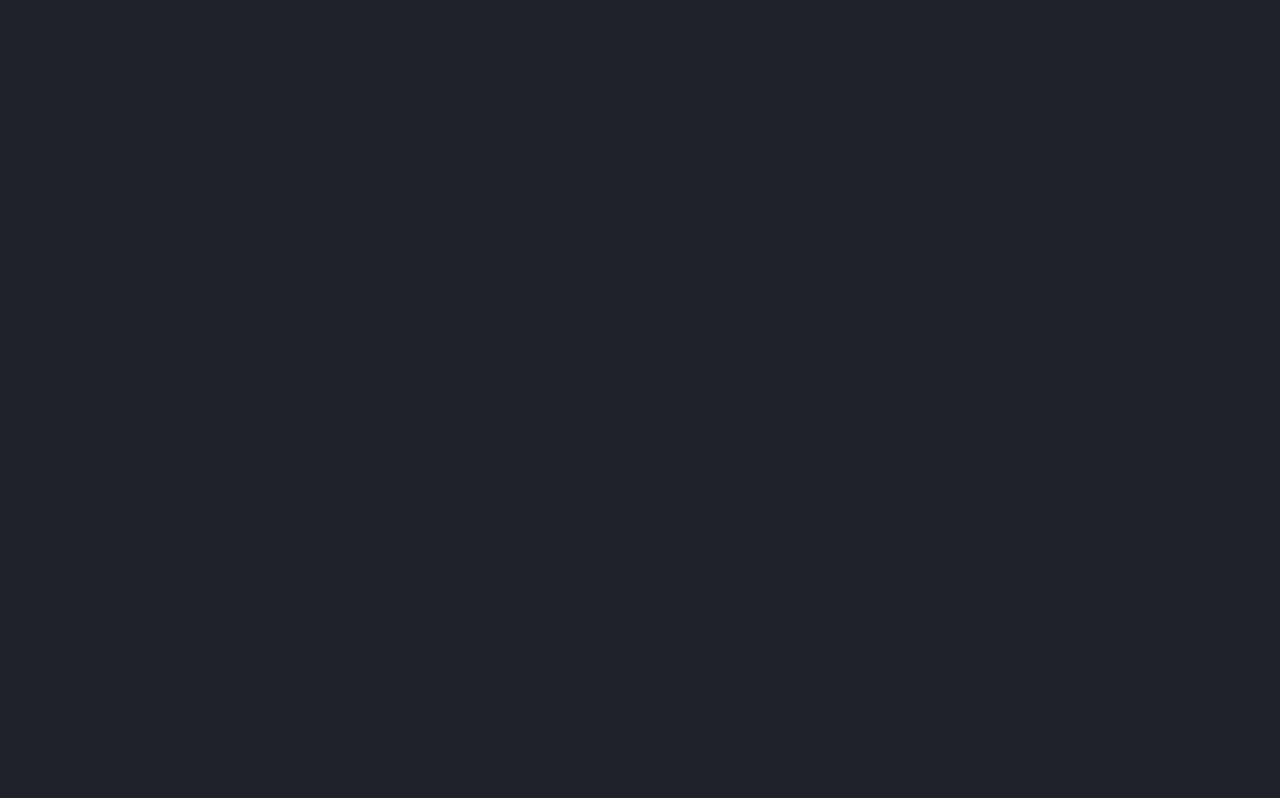
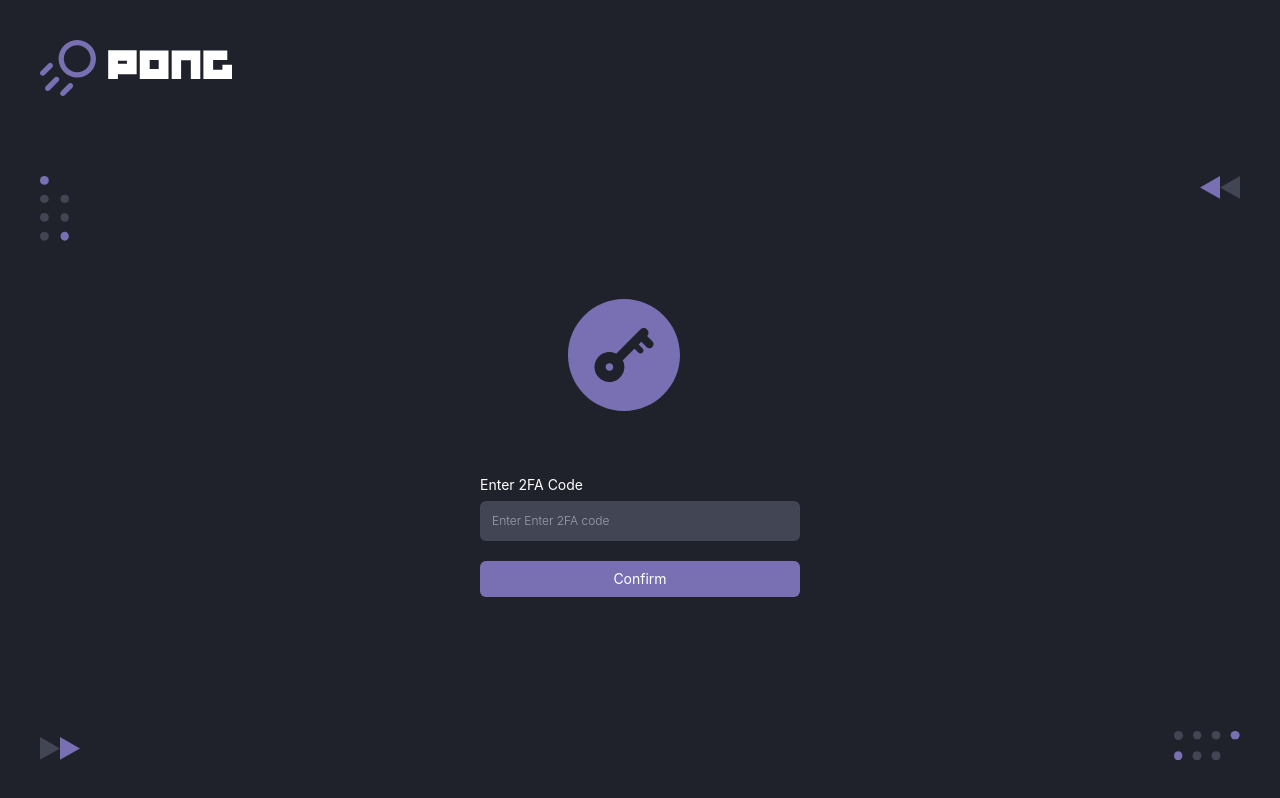
Before and after one commit to hnaji-el/pong-game, a React (Create React App) app: page /Tfa in a window 1280 px wide. Before the commit this address had no page. Built offline with nearby package versions, Linux system fonts and the light colour scheme.

Commit message:
add: tfa route

```diff
--- a/src/App.tsx
+++ b/src/App.tsx
@@ -7,12 +7,14 @@ import ProfileUser from "./Components/Routes/ProfileUser"
 import Redirection from "./Components/Routes/Redirection"
 import { BrowserRouter, Routes, Route } from "react-router-dom"
 import Login from "./Components/Routes/Login"
+import Tfa from "./Components/Routes/Tfa"
 
 function App() {
   return (
     <BrowserRouter>
       <Routes>
         <Route path="/" element={<Home />} />
+        <Route path="/Tfa" element={<Tfa />} />
         <Route path="/Login" element={<Login />} />
         <Route path="/Redirection" element={<Redirection />} />
         <Route path="/Messages" element={<Messages />} />
--- a/src/Components/InputForm.tsx
+++ b/src/Components/InputForm.tsx
@@ -9,6 +9,7 @@ interface TypeProps {
   label: string;
   errorMessage: string;
   setErrorMessage: React.Dispatch<React.SetStateAction<string>>;
+  backgroundColor?:string
 }
 
 export default function InputForm({
@@ -19,6 +20,7 @@ export default function InputForm({
   label,
   errorMessage,
   setErrorMessage,
+  backgroundColor
 }: TypeProps) {
   return (
     <div className={`flex flex-col gap-1.5 ${edit}`}>
@@ -27,7 +29,7 @@ export default function InputForm({
       </label>
       <input
         type="text"
-        className={`placeholder-secondary-text rounded-md bg-body p-3 text-xs text-primaryText outline-none placeholder:text-xs placeholder:font-light ${
+        className={`${backgroundColor} placeholder-secondary-text rounded-md bg-body p-3 text-xs text-primaryText outline-none placeholder:text-xs placeholder:font-light ${
           errorMessage.length ? "border-[1px] border-error" : ""
         }`}
         placeholder={`Enter ${label}`}
--- /dev/null
+++ b/src/Components/Routes/FormTfa.tsx
@@ -0,0 +1,39 @@
+import React, { useState } from "react";
+import { checkDisableCode } from "../../helpers";
+import { KeyIcon } from "../Icons";
+import InputForm from "../InputForm";
+
+export default function FormTfa() {
+  const [errorMessage, setErrorMessage] = useState<string>("");
+  const [value, setValue] = useState<string>("");
+  return (
+    <form className="flex flex-col justify-center items-center gap-16">
+      <KeyIcon edit="w-28 h-28 fill-primary relative right-4" />
+      <div className="w-80 flex flex-col gap-5">
+        <InputForm
+          label="Enter 2FA code"
+          value={value}
+          setValue={setValue}
+          errorMessage={errorMessage}
+          setErrorMessage={setErrorMessage}
+          backgroundColor="bg-shape"
+        />
+        <button
+          type="submit"
+          className="w-full rounded-md bg-primary p-2 text-sm text-primaryText"
+          onClick={(e) => {
+            e.preventDefault();
+            let errorMessage = checkDisableCode(value);
+
+            if (errorMessage.length) {
+              setErrorMessage(errorMessage);
+              return;
+            }
+          }}
+        >
+          Confirm
+        </button>
+      </div>
+    </form>
+  );
+}
--- a/src/Components/Routes/Login.tsx
+++ b/src/Components/Routes/Login.tsx
@@ -2,7 +2,6 @@ import React, { useEffect } from "react";
 import { Link } from "react-router-dom";
 import logo from "../../assets/logo.svg";
 import logo42 from "../../assets/logo42.svg";
-import { ControllerIcon } from "../Icons";
 import {
   ArrowLeft,
   ArrowRight,
@@ -28,7 +27,7 @@ export default function Login() {
         <PointsBottom edit="absolute bottom-0 right-0 w-16 w-[4.1rem]" />
         <ArrowLeft edit="absolute top-0 right-0 w-9 lg:w-[2.5rem]" />
 
-        <div className="flex items-center gap-60 w-full justify-center h-full relative bottom-5">
+        <div className="flex items-center gap-60 w-full justify-center h-full lg:relative lg:bottom-5">
           <div className="flex flex-col items-center lg:items-start gap-9">
             <span className="text-primaryText font-extrabold text-[2.6rem] ">
               Play pong games
--- /dev/null
+++ b/src/Components/Routes/Tfa.tsx
@@ -0,0 +1,34 @@
+import React, { useEffect } from "react";
+import { Link } from "react-router-dom";
+import {
+  ArrowLeft,
+  ArrowRight,
+  PointsBottom,
+  PointsTop,
+} from "../PongElements";
+import logo from "../../assets/logo.svg";
+import FormTfa from "./FormTfa";
+
+export default function Tfa() {
+  useEffect(() => {
+    document.title = "Pong - Tfa";
+  }, []);
+  return (
+    <div className="flex flex-col gap-10 h-full">
+      <header className="p-10 flex justify-center lg:justify-start">
+        <Link to="/Login">
+          <img src={logo} alt="Pong logo" className="w-48" />
+        </Link>
+      </header>
+      <main className="relative h-full mx-3 mb-3 lg:mb-10 lg:mx-10">
+        <PointsTop edit="absolute top-0 left-0 w-7 lg:w-[1.8rem]" />
+        <ArrowRight edit="absolute bottom-0 left-0 w-9 lg:w-[2.5rem]" />
+        <PointsBottom edit="absolute bottom-0 right-0 w-16 w-[4.1rem]" />
+        <ArrowLeft edit="absolute top-0 right-0 w-9 lg:w-[2.5rem]" />
+        <div className="flex items-center gap-60 w-full justify-center h-full relative bottom-5">
+          <FormTfa />
+        </div>
+      </main>
+    </div>
+  );
+}
```
